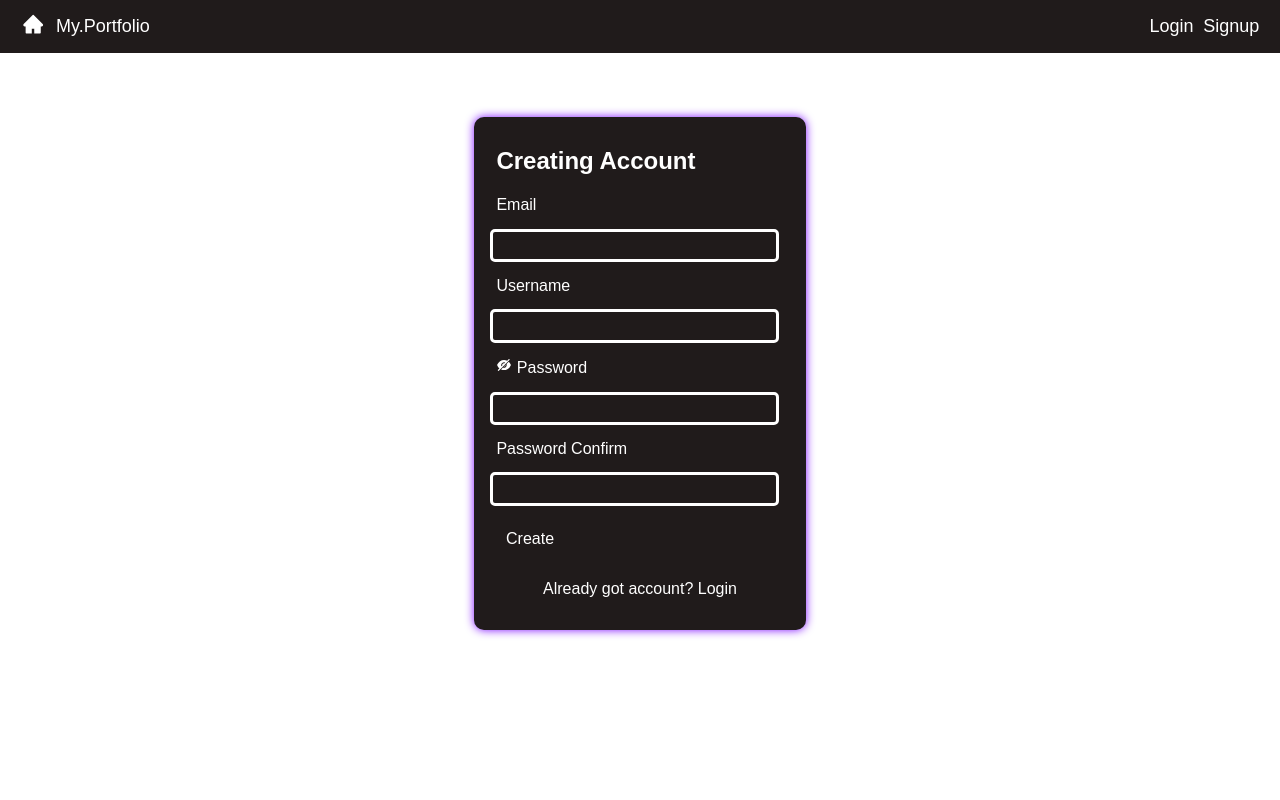
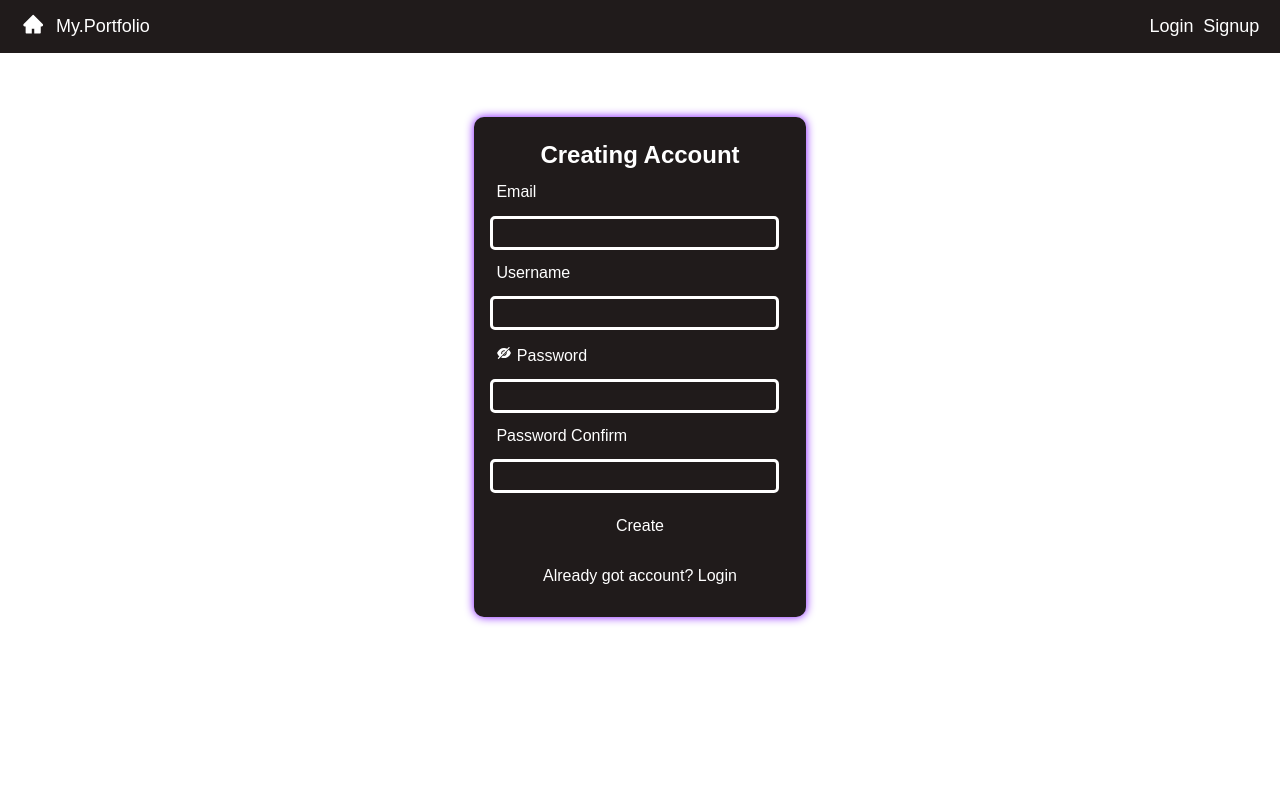
Before and after one commit to duongpham17/myportfolio, a React (Create React App) app in the folder client/: page /signup in a window 1280 px wide. Shown: the top 800 px of the page. Built offline with nearby package versions, Linux system fonts and the light colour scheme; no server answers.

Commit message:
first commit

```diff
--- a/client/src/components/authentication/ForgotPassword.js
+++ b/client/src/components/authentication/ForgotPassword.js
@@ -1,7 +1,9 @@
 import './ForgotPassword.scss';
 import React, {useState} from 'react';
 import {connect} from 'react-redux';
+import {Link} from 'react-router-dom';
 import {AiOutlineMail} from 'react-icons/ai';
+import {RiArrowLeftSLine} from 'react-icons/ri';
 
 import { forgottenPassword, tryAgain  } from "../../actions/authActions";
 
@@ -21,6 +23,8 @@ const ForgotLogin = ({forgottenPassword, tryAgain, auth:{sent}}) => {
             <h2>Forgotten Password</h2>
             <input minLength="6" type="email" placeholder="Enter Your Email" onChange={e => setForgotPasswordEmail(e.target.value)} required />
             <button onClick={(e) => forgot(e)}>Send reset link to my email</button>
+            <br/>
+            <Link to="/login"><RiArrowLeftSLine className="icon"/>Back</Link>
             </form>
             :
             <button onClick={() => tryAgain()} className="sent"><AiOutlineMail className="icon_s_white"/> Sent to : {forgotPasswordEmail} <br/><br/> Please Check Your Junk. <br/><br/> Try again after 3minutes </button>
--- a/client/src/components/authentication/ForgotPassword.scss
+++ b/client/src/components/authentication/ForgotPassword.scss
@@ -11,9 +11,16 @@
         padding: 1rem;
         border-radius: 10px;
         transition: ease-in-out 0.5s;
-        box-shadow: 0 0px 10px 0px var(--main-color);
+        box-shadow: 0 0 10px -3px var(--main-color);
         &:hover{
-            box-shadow: -15px 15px 20px -3px var(--main-color);
+            box-shadow: 0 0 10px 1px var(--main-color);
+        }
+
+        a{
+            color: white;
+        }
+        .icon{
+            margin: -0.3rem 0 ;
         }
 
         input, h2, button{
--- a/client/src/components/authentication/authentication.scss
+++ b/client/src/components/authentication/authentication.scss
@@ -2,6 +2,7 @@
     margin-top: 4rem;
 
     form{
+        text-align: center;
         margin: 0 auto;
         padding: 1rem;
         width: 300px;
@@ -10,18 +11,23 @@
         border-radius: 10px;
         box-shadow: 0 0px 10px 0px var(--main-color);
         &:hover{
-            box-shadow: -15px 15px 20px -3px var(--main-color);
+            box-shadow: 0 0 20px -3px var(--main-color);
         }
-
-        p, input, button, a, h2{
+        h2{
+            color: white;
+            margin: 0.5rem 0;
+        }
+        p, input, button, a{
             color: white;
             margin: 0.5rem 0;
             border-radius: 5px;
             padding: 0.4rem;
+            text-align: left;
         }
         button{
             padding: 0.5rem 1rem;
             font-size: 1rem;
+            transition: ease-in-out 0.5s;
             &:hover{
                 background-color: var(--main-color);
                 box-shadow: 0 6px 20px -3px var(--main-color);
@@ -35,7 +41,6 @@
             transition: ease-in-out 0.5s;
             &:hover{
                 border: 3px solid var(--main-color);
-                border-right: 15px solid var(--main-color);
             }
         }
 
--- a/client/src/reducers/portfolioReducers.js
+++ b/client/src/reducers/portfolioReducers.js
@@ -49,7 +49,8 @@ export default function(state = initialState, action){
             }
         case LOGOUT:
             return{
-                initialState,
+                ...state,
+                portfolio: null
             }
 
             default:
```
Also changed, not shown: 1 other file (tests, documents, lock files or other folders).
